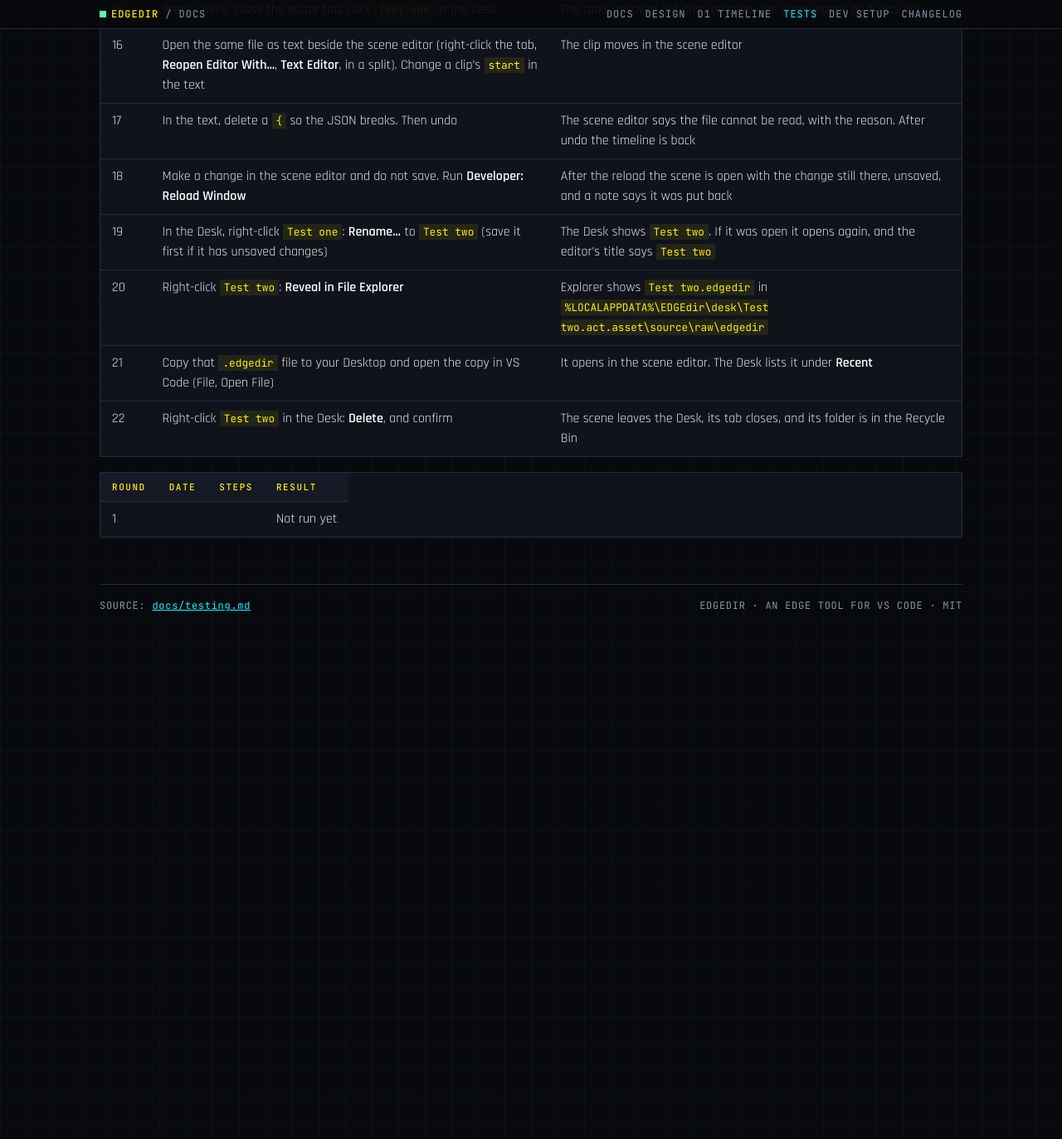
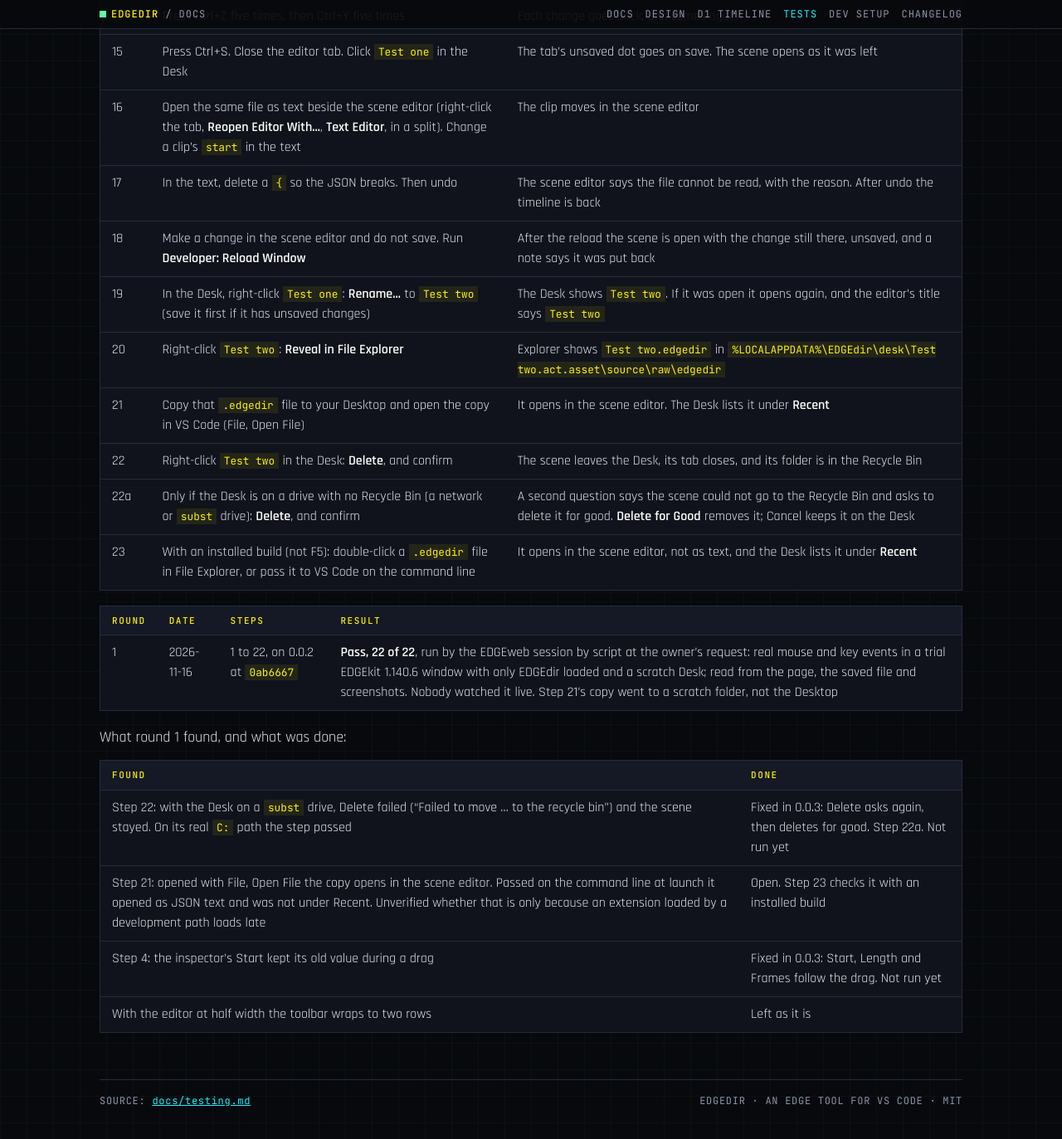
Before and after one commit to Edgemodders/EDGEdir, a Jekyll site: the page built from docs/testing.md, in a window 1280 px wide and 1400 px high, scrolled down 2263 px. Shown: the top 1373 px of the window at 83% size. Built offline with Jekyll 4.4.1, drawn with Linux system fonts in a browser that asks for light colours; some of the changed text lies outside the part shown.

Commit message:
D1 hand test round 1 recorded; Delete without a Recycle Bin, the inspector follows a drag (EDGEdir 0.0.3)
Round 1 ran by script in the EDGEweb session on 0.0.2: 22 of 22 pass.
Delete now asks again and deletes for good when a drive has no Recycle Bin.
The inspector's Start, Length and Frames follow a move or trim drag.

Co-Authored-By: Claude Fable 5.2 <noreply@anthropic.com>

```diff
--- a/docs/testing.md
+++ b/docs/testing.md
@@ -13,11 +13,11 @@ Last updated 2026-11-16.
 | Test | Kind | Phase | Last run | Result |
 |---|---|---|---|---|
 | [Type check, build and unit tests](#type-check-build-and-unit-tests) | Automated, also on GitHub (Check) | Scaffold, D1 | 2026-11-16 | Pass, 23 tests |
-| [D1 Timeline](#d1-timeline) | Hand, in VS Code | D1 | Not run yet | Waiting (EDGEdir 0.0.2) |
+| [D1 Timeline](#d1-timeline) | Hand, in VS Code | D1 | 2026-11-16 | Round 1 by script: 22 of 22 pass (EDGEdir 0.0.2). The fixes in 0.0.3 and the owner's own run are open |
 
 ## Waiting for a hand test
 
-- [D1 Timeline](#d1-timeline), EDGEdir 0.0.2.
+- [D1 Timeline](#d1-timeline), EDGEdir 0.0.3: the owner's own run, or the owner's word that round 1 by script is enough; steps 4, 5 and 22a are new in 0.0.3.
 
 ## Type check, build and unit tests
 
@@ -31,7 +31,7 @@ The **Check** workflow runs the same on every push to `main`. The tests are pure
 
 ## D1 Timeline
 
-EDGEdir 0.0.2, built 2026-11-16. Not run yet.
+EDGEdir 0.0.3, built 2026-11-16. Round 1 ran on 0.0.2.
 
 **Before you start:** open the EDGEdir folder in VS Code, run `npm run build`, then press F5 (**Run EDGEdir**). The steps are done in the window that opens. No game and no other EDGE tool is needed.
 
@@ -59,7 +59,18 @@ EDGEdir 0.0.2, built 2026-11-16. Not run yet.
 | 20 | Right-click `Test two`: **Reveal in File Explorer** | Explorer shows `Test two.edgedir` in `%LOCALAPPDATA%\EDGEdir\desk\Test two.act.asset\source\raw\edgedir` |
 | 21 | Copy that `.edgedir` file to your Desktop and open the copy in VS Code (File, Open File) | It opens in the scene editor. The Desk lists it under **Recent** |
 | 22 | Right-click `Test two` in the Desk: **Delete**, and confirm | The scene leaves the Desk, its tab closes, and its folder is in the Recycle Bin |
+| 22a | Only if the Desk is on a drive with no Recycle Bin (a network or `subst` drive): **Delete**, and confirm | A second question says the scene could not go to the Recycle Bin and asks to delete it for good. **Delete for Good** removes it; Cancel keeps it on the Desk |
+| 23 | With an installed build (not F5): double-click a `.edgedir` file in File Explorer, or pass it to VS Code on the command line | It opens in the scene editor, not as text, and the Desk lists it under **Recent** |
 
 | Round | Date | Steps | Result |
 |---|---|---|---|
-| 1 | | | Not run yet |
+| 1 | 2026-11-16 | 1 to 22, on 0.0.2 at `0ab6667` | **Pass, 22 of 22**, run by the EDGEweb session by script at the owner's request: real mouse and key events in a trial EDGEkit 1.140.6 window with only EDGEdir loaded and a scratch Desk; read from the page, the saved file and screenshots. Nobody watched it live. Step 21's copy went to a scratch folder, not the Desktop |
+
+What round 1 found, and what was done:
+
+| Found | Done |
+|---|---|
+| Step 22: with the Desk on a `subst` drive, Delete failed ("Failed to move ... to the recycle bin") and the scene stayed. On its real `C:` path the step passed | Fixed in 0.0.3: Delete asks again, then deletes for good. Step 22a. Not run yet |
+| Step 21: opened with File, Open File the copy opens in the scene editor. Passed on the command line at launch it opened as JSON text and was not under Recent. Unverified whether that is only because an extension loaded by a development path loads late | Open. Step 23 checks it with an installed build |
+| Step 4: the inspector's Start kept its old value during a drag | Fixed in 0.0.3: Start, Length and Frames follow the drag. Not run yet |
+| With the editor at half width the toolbar wraps to two rows | Left as it is |
--- a/package.json
+++ b/package.json
@@ -2,7 +2,7 @@
   "name": "edgedir",
   "displayName": "EDGEdir: Cyberpunk 2077 Animation Director",
   "description": "A director's tool for the video game Cyberpunk 2077: design and stitch animations and acting sequences for the game's characters, and play them in the running game. A game modding tool.",
-  "version": "0.0.2",
+  "version": "0.0.3",
   "publisher": "edgemodders",
   "preview": true,
   "pricing": "Free",
--- a/webview/editor.ts
+++ b/webview/editor.ts
@@ -495,7 +495,8 @@ function drawInspector() {
   const focus = document.activeElement?.id;
   box.textContent = "";
   if (!doc) return;
-  const d = doc;
+  // During a drag the fields follow the clip as it would land.
+  const d = drag?.preview ?? doc;
   const fps = d.fps;
   if (sel.size === 1) {
     const found = findClip(d, [...sel][0]);
@@ -813,6 +814,7 @@ function moveDrag(ev: MouseEvent, grabbed: Clip) {
       drag!.snapLine = undefined;
     }
     draw();
+    drawInspector();
   };
   during(move, () => (canvas.style.cursor = "default"));
 }
@@ -827,6 +829,7 @@ function trimDrag(ev: MouseEvent, clip: Clip, edge: "start" | "end") {
     drag!.preview = trimClip(base, clip.id, edge, t);
     drag!.snapLine = edges.includes(t) ? t : undefined;
     draw();
+    drawInspector();
   };
   during(move, () => {});
 }
```
Also changed, not shown: CLAUDE.md (+1 -1 lines), docs/index.md (+1 -1 lines), src/extension.ts (+17 -2 lines), CHANGELOG.md, 1 other file.
